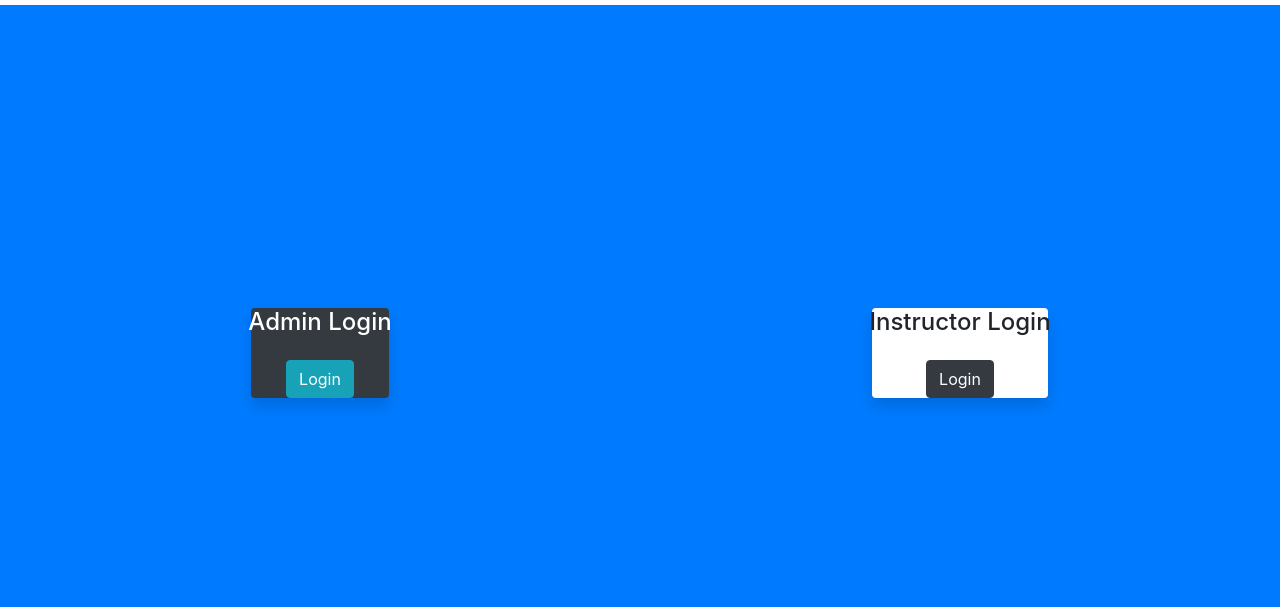
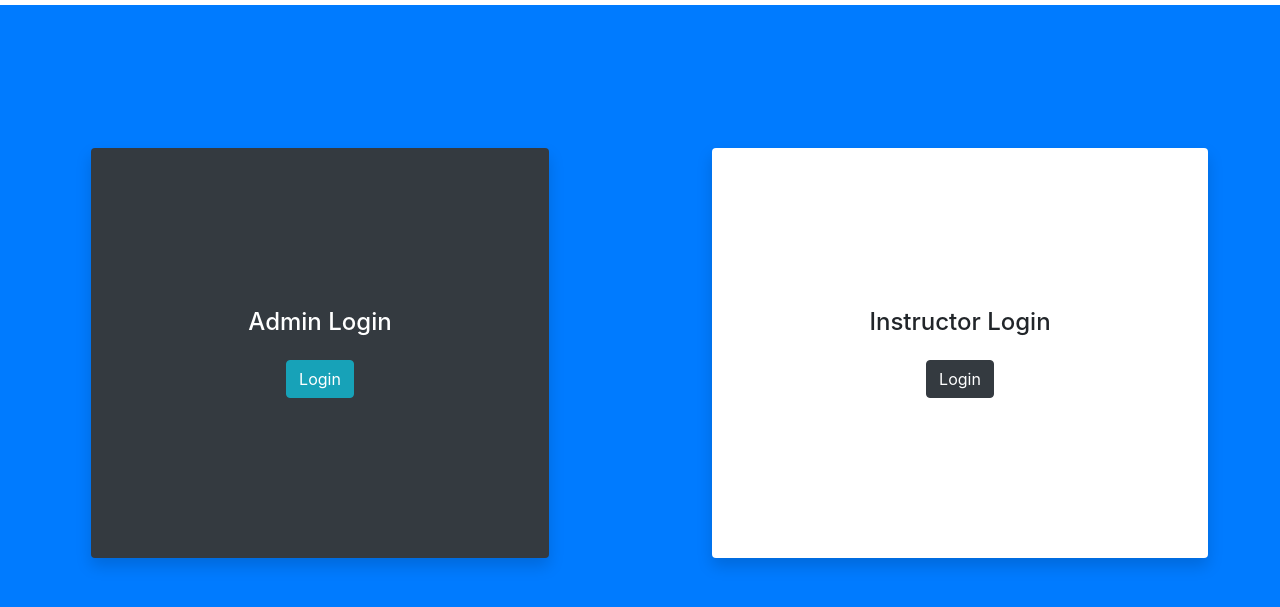
Before and after one commit to alrieq/testBankProcess, a plain HTML site: page index.html in a window 1280 px wide. Shown: the part 51-658 px from the top of the page. Drawn offline with nearby package versions, Linux system fonts and the light colour scheme.

Commit message:
fix grid

```diff
--- a/style.css
+++ b/style.css
@@ -113,3 +113,6 @@ html, body {
     font-size: 3rem;
     margin-bottom: 1.5rem;
 }
+.loginContent{
+    padding: 10rem;
+}
```
